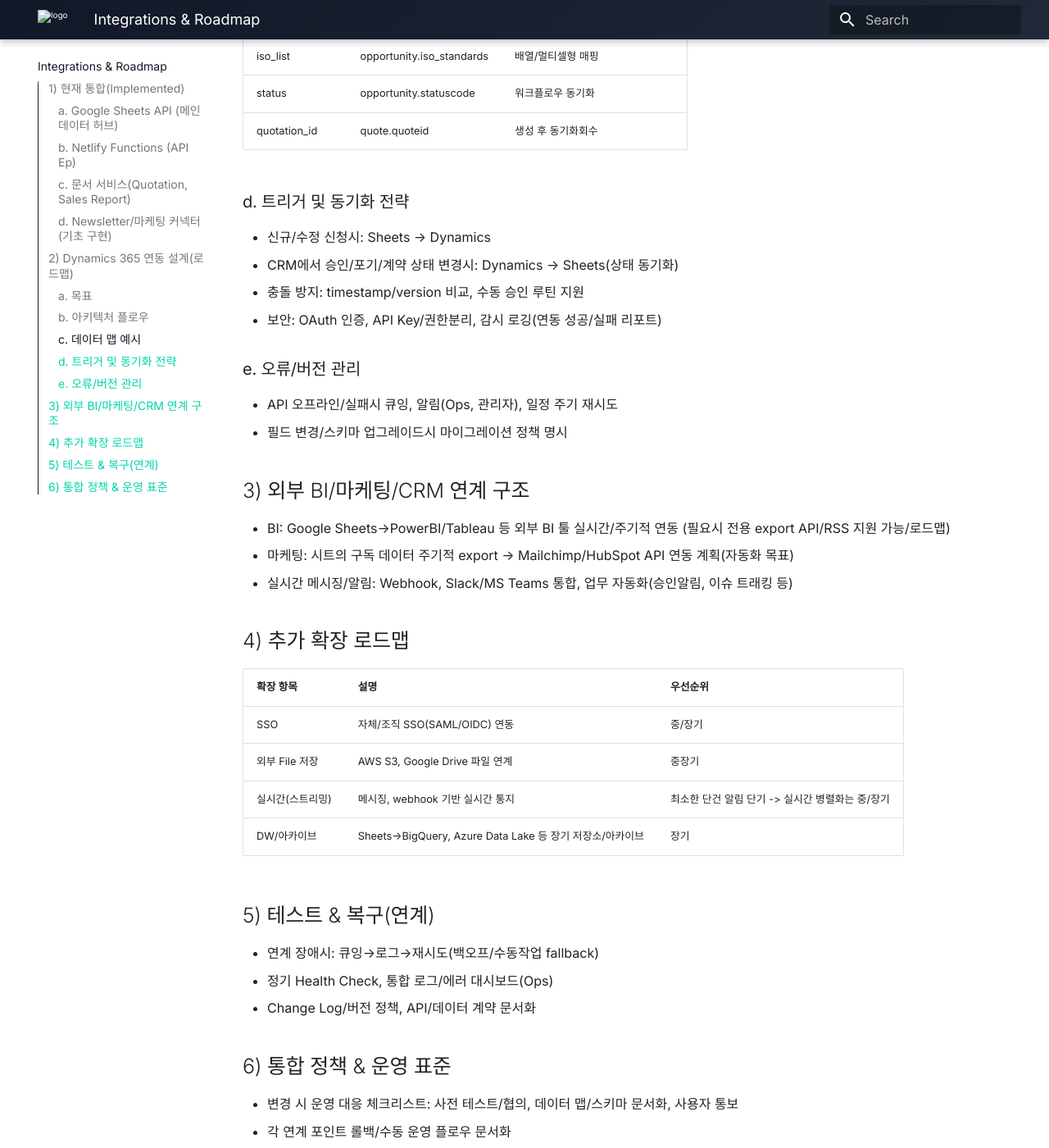
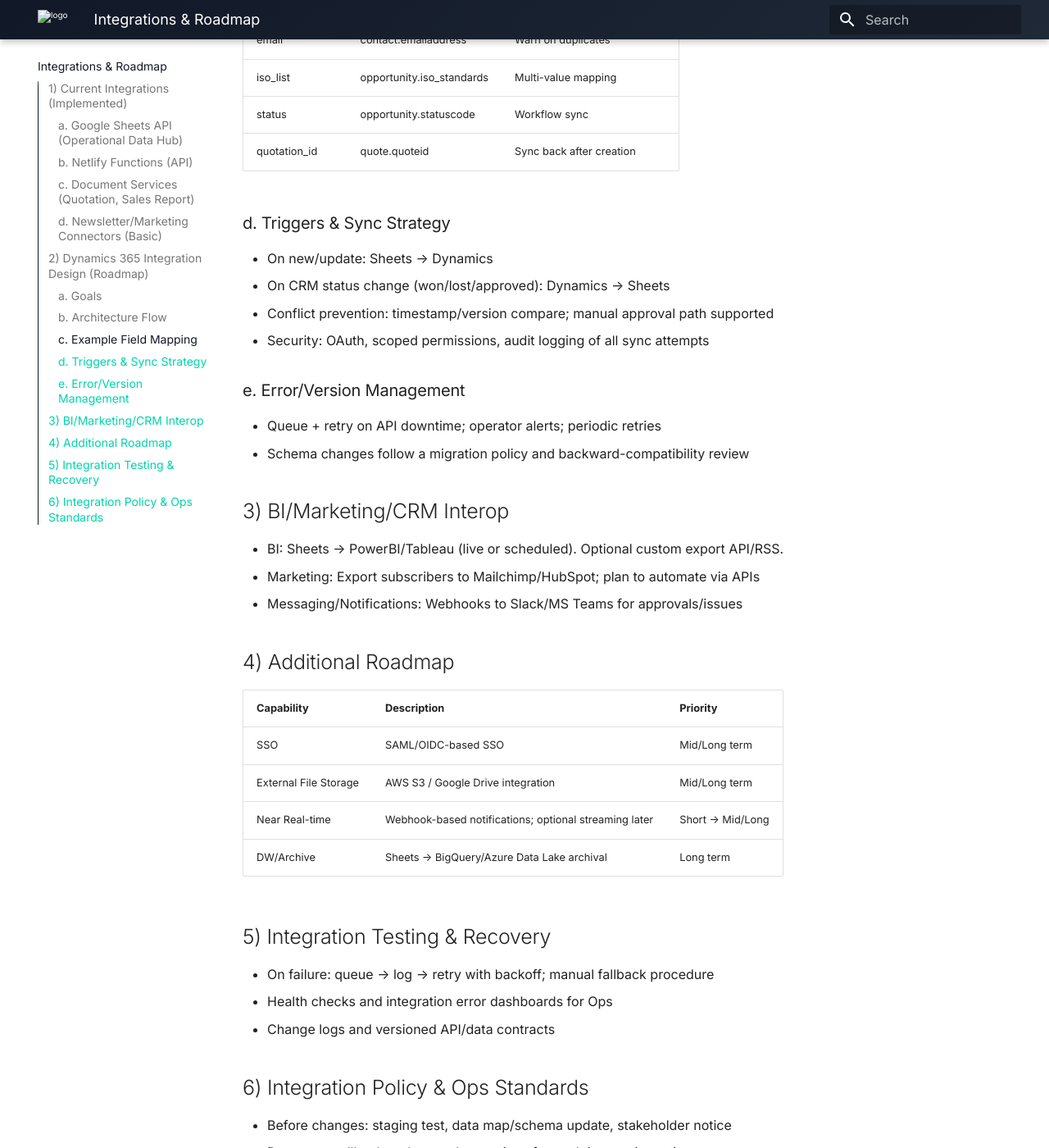
Before and after one commit to neod00/NexusAILab, an MkDocs documentation site: the page built from docs/integrations.md, in a window 1280 px wide and 1400 px high, scrolled down 1347 px. Shown: the whole window at 82% size. Built offline with MkDocs 1.6.1 and Material for MkDocs 9.7.7, drawn with Linux system fonts in a browser that asks for light colours; some of the changed text lies outside the part shown.

Commit message:
docs: translate deep-dive sections to full English (integrations, data-ai, architecture)

````diff
--- a/docs/architecture.md
+++ b/docs/architecture.md
@@ -84,35 +84,35 @@
 ```
 
 ## 4) Failure Modes & Recovery
-- API 4xx (validation): 사용자 입력 오류 → UI 표준화된 에러 토스트/필드 포커스
-- API 5xx (provider/timeout): 재시도(지수 백오프), 사용자 안내 및 재시도 버튼
-- Google Sheets 쓰기 실패: idempotency key로 재시도, 중복 방지
-- Document 서비스 실패: 일시적 장애 시 큐 재시도/관리자 재생성
-- AI 응답 실패/지연: 폴백 메시지, 제한된 FAQ 캐시 응답
+- API 4xx (validation): input errors → UI toast + field focus
+- API 5xx (provider/timeout): retry with backoff; user-facing retry CTA
+- Google Sheets write failure: idempotency key retries, dedupe on write
+- Document generation failure: queue retry/manual regenerate
+- AI failure/latency: fallback message; cached FAQ fallback
 
 ## 5) Scalability & Performance
-- 정적 자산: CDN 에지 서빙, 브라우저 캐싱
-- 서버리스: 동시성 자동 확장, 콜드스타트 영향 최소화를 위해 핫 경로 경량화
-- 캐싱: 파생 데이터(참조코드/리스트) 단기 캐시; 보고서 템플릿 캐시
-- 레이트리밋: IP/사용자 별 API 호출 한도, 견적/리포트 생성 쿼터
-- 비용 최적화: 고비용(문서/AI) 경로 호출 수 최소화, 배치/비동기화 고려
+- Static assets: CDN edge, browser caching
+- Serverless: auto concurrency scale; keep hot paths lightweight
+- Caching: short-lived caches for reference lists/templates
+- Rate limit: per-IP/user quotas; generation quotas for costly paths
+- Cost: minimize AI/document calls; batch/async where possible
 
 ## 6) Multitenancy & Environments
-- Envs: dev / staging / prod (분리된 Netlify 사이트 + 별도 Sheets)
-- 테넌시: 단일 테넌트(현 단계). 향후 고객사/리전 단위 테넌트 분리 로드맵
-- 구성: 환경 변수(Secrets)로 API 키/시트 ID/템플릿 경로 관리
+- Environments: dev / staging / prod (separate sites + separate Sheets)
+- Tenancy: single-tenant for now; future org/region-level tenancy
+- Config: env vars for secrets, sheet ids, template refs
 
 ## 7) Security in Architecture
-- 전송: HTTPS/TLS, CORS 정책 최소 허용
-- 인증/인가: Admin UI 보호, 역할 기반 액세스(로드맵)
-- 입력 보안: 서버측 유효성 검증/정규화, XSS/인젝션 방지
-- 비밀관리: 환경변수/빌드 시크릿, 로그 내 민감정보 마스킹
-- 개인정보: 최소수집/용도제한, 보존기간 정책, 다운로드 시 경고/워터마크(옵션)
+- Transport: HTTPS/TLS, least CORS
+- AuthZ/AuthN: Admin protection; RBAC roadmap
+- Input: server-side validation/normalization, XSS/injection protection
+- Secrets: env vars; mask sensitive data in logs
+- Privacy: data minimization; retention policy; optional watermark on downloads
 
 ## 8) Observability
-- 로깅: API 진입/에러/외부호출 지표, 상관ID(correlation id)
-- 메트릭: 호출수, 성공률, p95 응답시간, 문서/AI 호출비용
-- 알림: 실패율 상승/타임아웃/쿼터 초과시 알림 훅(Ops 채널)
+- Logging: ingress/error/external-call metrics; correlation id
+- Metrics: volume, success rate, p95 latency, doc/AI cost
+- Alerts: error-rate/timeout/quota breach notifications
 
 ## 9) Deployment Topology
 ```mermaid
@@ -133,21 +133,21 @@
 ```
 
 ## 10) CI/CD & Release
-- GitHub → Netlify 연동(브랜치/PR 미리보기)
-- Build: `pip install -r requirements.txt && mkdocs build` (문서)
-- App 배포는 별도(운영 레포)에서 진행. 본 문서는 백서 전용
-- 태깅/릴리스 노트: 변경분/아키텍처 결정(ADR) 기록 권장
+- GitHub → Netlify integration (branch/PR previews)
+- Build: `pip install -r requirements.txt && mkdocs build` (docs)
+- App deploy is separate (app repo). This repo is for the whitepaper site.
+- Tagging/release notes; record AD decisions (ADR) as needed
 
 ## 11) API Surface (Sketch)
-- POST /api/applications — 제출
-- GET /api/applications?query= — 검색/페이지네이션
-- POST /api/quotations/:id — DOCX 생성
-- GET /api/reports/:id — HTML 보고서 생성
-- 레이트리밋 헤더: `X-RateLimit-Remaining`, `Retry-After`
+- POST /api/applications — create
+- GET /api/applications?query= — search/paginate
+- POST /api/quotations/:id — DOCX generation
+- GET /api/reports/:id — HTML report generation
+- Rate-limit headers: `X-RateLimit-Remaining`, `Retry-After`
 
 ## 12) Data Model Reference
-- 필드/스키마는 Appendix → Data Schema 참고 (시트 컬럼 전표준화)
+- See Appendix → Data Schema (Sheets columns standardized)
 
 ## 13) Roadmap Notes
-- Dynamics 365 연동(미도입): 고객/기회 스키마 맵핑, 양방향 동기화 설계 예정
-- 역할기반 접근제어, 장기 저장소 분리(OLTP vs. DW), 메시징 큐 도입 검토
+- Dynamics 365 integration (not yet implemented): mapping and bi-directional sync design
+- RBAC, long-term storage separation (OLTP vs DW), message queue introduction
--- a/docs/integrations.md
+++ b/docs/integrations.md
@@ -1,29 +1,29 @@
 # Integrations & Roadmap (Deep Dive)
 
-## 1) 현재 통합(Implemented)
+## 1) Current Integrations (Implemented)
 
-### a. Google Sheets API (메인 데이터 허브)
-- 신규 신청/수정 → Netlify Functions → Sheets Row append/update
-- 관리자 대시보드 → Sheets fetch/search → 응답 렌더링
+### a. Google Sheets API (Operational Data Hub)
+- New/updated applications → Netlify Functions → Sheets row append/update
+- Admin dashboard → Sheets fetch/search → render response
 
-### b. Netlify Functions (API Ep)
-- 클라이언트/관리자와 데이터 입출력, 문서 생성, 시퀀스 관리
-- 이메일 알림(선택 적용): 신청 시 내부 담당자 알림/지정
+### b. Netlify Functions (API)
+- Handles I/O with client/admin, document generation, and sequencing
+- Email notifications (optional): notify internal owner on submission
 
-### c. 문서 서비스(Quotation, Sales Report)
-- 입력 데이터(시트) → API → DOCX(견적) 또는 HTML/PDF(보고서)
-- 관리자는 직접 다운로드/새 탭 확인 가능
+### c. Document Services (Quotation, Sales Report)
+- Input (from Sheets) → API → DOCX (quotation) or HTML/PDF (report)
+- Admin downloads directly or views in a new browser tab
 
-### d. Newsletter/마케팅 커넥터 (기초 구현)
-- Newsletter 구독 정보 → 구글 시트 저장 → CSV/동기식 Export로 Mailchimp/Hubspot 등 마케팅 플랫폼 업로드(현재 수동)
+### d. Newsletter/Marketing Connectors (Basic)
+- Newsletter subscriptions → stored in Google Sheets → CSV/API export to Mailchimp/HubSpot (currently manual, automation planned)
 
-## 2) Dynamics 365 연동 설계(로드맵)
+## 2) Dynamics 365 Integration Design (Roadmap)
 
-### a. 목표
-- 인증신청 데이터와 CRM(고객/회사/기회) 양방향 연결
-- 주요 필드 매핑, 상태 동기화, 승인/견적/계약 흐름 연계
+### a. Goals
+- Bi-directional sync between application data and CRM (accounts/contacts/opportunities)
+- Field mapping, status synchronization, quote/contract workflow linkage
 
-### b. 아키텍처 플로우
+### b. Architecture Flow
 ```mermaid
 flowchart LR
 A[Netlify API] -- new application --> S[Google Sheets]
@@ -31,48 +31,48 @@
 D -- status update/notes --> S
 ```
 
-### c. 데이터 맵 예시
+### c. Example Field Mapping
 | Sheets Field | Dynamics 365 Field | Notes |
-|--------------|-------------------|-------|
-| company_name | account.name | 문자열 일치, 신규시 자동생성 |
-| contact_name | contact.fullname | CRM 내 existing match or create |
-| email | contact.emailaddress | (중복 시 관리자 경고) |
-| iso_list | opportunity.iso_standards | 배열/멀티셀형 매핑 |
-| status | opportunity.statuscode | 워크플로우 동기화 |
-| quotation_id | quote.quoteid | 생성 후 동기화회수 |
+|--------------|--------------------|-------|
+| company_name | account.name | String match; create if missing |
+| contact_name | contact.fullname | Match or create in CRM |
+| email | contact.emailaddress | Warn on duplicates |
+| iso_list | opportunity.iso_standards | Multi-value mapping |
+| status | opportunity.statuscode | Workflow sync |
+| quotation_id | quote.quoteid | Sync back after creation |
 
-### d. 트리거 및 동기화 전략
-- 신규/수정 신청시: Sheets → Dynamics
-- CRM에서 승인/포기/계약 상태 변경시: Dynamics → Sheets(상태 동기화)
-- 충돌 방지: timestamp/version 비교, 수동 승인 루틴 지원
-- 보안: OAuth 인증, API Key/권한분리, 감시 로깅(연동 성공/실패 리포트)
+### d. Triggers & Sync Strategy
+- On new/update: Sheets → Dynamics
+- On CRM status change (won/lost/approved): Dynamics → Sheets
+- Conflict prevention: timestamp/version compare; manual approval path supported
+- Security: OAuth, scoped permissions, audit logging of all sync attempts
 
-### e. 오류/버전 관리
-- API 오프라인/실패시 큐잉, 알림(Ops, 관리자), 일정 주기 재시도
-- 필드 변경/스키마 업그레이드시 마이그레이션 정책 명시
+### e. Error/Version Management
+- Queue + retry on API downtime; operator alerts; periodic retries
+- Schema changes follow a migration policy and backward-compatibility review
 
-## 3) 외부 BI/마케팅/CRM 연계 구조
-- BI: Google Sheets→PowerBI/Tableau 등 외부 BI 툴 실시간/주기적 연동 (필요시 전용 export API/RSS 지원 가능/로드맵)
-- 마케팅: 시트의 구독 데이터 주기적 export → Mailchimp/HubSpot API 연동 계획(자동화 목표)
-- 실시간 메시징/알림: Webhook, Slack/MS Teams 통합, 업무 자동화(승인알림, 이슈 트래킹 등)
+## 3) BI/Marketing/CRM Interop
+- BI: Sheets → PowerBI/Tableau (live or scheduled). Optional custom export API/RSS.
+- Marketing: Export subscribers to Mailchimp/HubSpot; plan to automate via APIs
+- Messaging/Notifications: Webhooks to Slack/MS Teams for approvals/issues
 
-## 4) 추가 확장 로드맵
-| 확장 항목 | 설명 | 우선순위 |
-|-----------|------|----------|
-| SSO | 자체/조직 SSO(SAML/OIDC) 연동 | 중/장기 |
-| 외부 File 저장 | AWS S3, Google Drive 파일 연계 | 중장기 |
-| 실시간(스트리밍) | 메시징, webhook 기반 실시간 통지 | 최소한 단건 알림 단기 -> 실시간 병렬화는 중/장기 |
-| DW/아카이브 | Sheets→BigQuery, Azure Data Lake 등 장기 저장소/아카이브 | 장기 |
+## 4) Additional Roadmap
+| Capability | Description | Priority |
+|-----------|-------------|----------|
+| SSO | SAML/OIDC-based SSO | Mid/Long term |
+| External File Storage | AWS S3 / Google Drive integration | Mid/Long term |
+| Near Real-time | Webhook-based notifications; optional streaming later | Short → Mid/Long |
+| DW/Archive | Sheets → BigQuery/Azure Data Lake archival | Long term |
 
-## 5) 테스트 & 복구(연계)
-- 연계 장애시: 큐잉→로그→재시도(백오프/수동작업 fallback)
-- 정기 Health Check, 통합 로그/에러 대시보드(Ops)
-- Change Log/버전 정책, API/데이터 계약 문서화
+## 5) Integration Testing & Recovery
+- On failure: queue → log → retry with backoff; manual fallback procedure
+- Health checks and integration error dashboards for Ops
+- Change logs and versioned API/data contracts
 
-## 6) 통합 정책 & 운영 표준
-- 변경 시 운영 대응 체크리스트: 사전 테스트/협의, 데이터 맵/스키마 문서화, 사용자 통보
-- 각 연계 포인트 롤백/수동 운영 플로우 문서화
+## 6) Integration Policy & Ops Standards
+- Before changes: staging test, data map/schema update, stakeholder notice
+- Document rollback and manual operations for each integration point
 
 ---
 
-> 향후 통합/운영 표준 등 상세 Best Practice/운영런북은 별도 appendix로 확장 가능
+> Detailed best practices and runbooks can be extended in an appendix if needed.
````
Also changed, not shown: docs/data-ai-security.md (+15 -15 lines).
